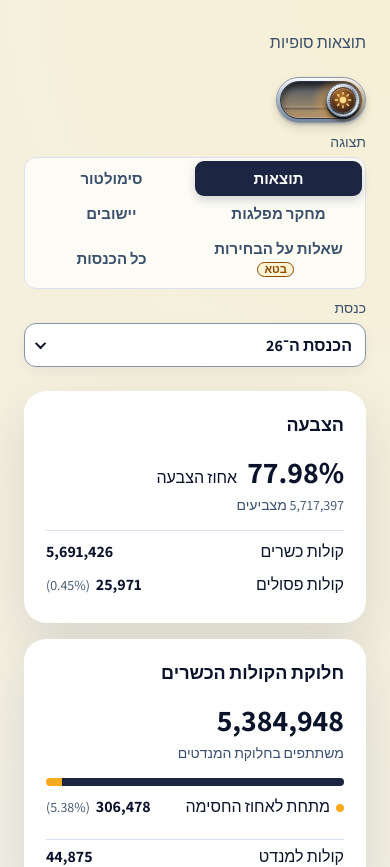
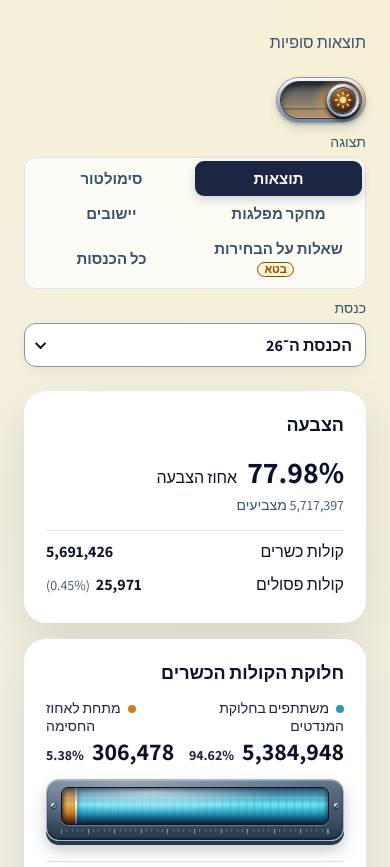
Before and after one commit to EladHeller/israel-elections, a React (Vite) app in the folder elections-client/: page /results/26 in a window 390 px wide. Shown: the top 867 px of the page. Built offline with nearby package versions, Linux system fonts and the light colour scheme.

Commit message:
Give the vote distribution a responsive glass meter (#624)

```diff
--- a/elections-client/src/components/VoteDistributionSection.tsx
+++ b/elections-client/src/components/VoteDistributionSection.tsx
@@ -1,6 +1,5 @@
-import { percentageFormat } from '../lib/ui-helpers';
 import React from 'react';
-import { numberFormat } from '../lib/ui-helpers';
+import { numberFormat, percentageFormat } from '../lib/ui-helpers';
 
 interface VoteDistributionSectionProps {
   nonParticipatingVotes: number;
@@ -8,6 +7,25 @@ interface VoteDistributionSectionProps {
   participatingVotes: number;
   votesPerMandate: number;
   isEdited: boolean;
+}
+
+function aimPrismLight(event: React.PointerEvent<HTMLDivElement>) {
+  if (event.pointerType !== 'mouse') return;
+  const prism = event.currentTarget;
+  const { left, top, width, height } = prism.getBoundingClientRect();
+  const x = (event.clientX - left) / width;
+  const y = (event.clientY - top) / height;
+  prism.style.setProperty('--prism-light-x', `${x * 100}%`);
+  prism.style.setProperty('--prism-light-y', `${y * 100}%`);
+  prism.style.setProperty('--prism-yaw', `${(x - 0.5) * 9}deg`);
+  prism.style.setProperty('--prism-pitch', `${(0.5 - y) * 11}deg`);
+}
+
+function resetPrismLight(event: React.PointerEvent<HTMLDivElement>) {
+  const { style } = event.currentTarget;
+  for (const property of ['--prism-light-x', '--prism-light-y', '--prism-yaw', '--prism-pitch']) {
+    style.removeProperty(property);
+  }
 }
 
 const VoteDistributionSection: React.FC<VoteDistributionSectionProps> = ({
@@ -19,39 +37,56 @@ const VoteDistributionSection: React.FC<VoteDistributionSectionProps> = ({
 }) => {
   const totalVotes = participatingVotes + nonParticipatingVotes;
   const participatingPercent = totalVotes > 0 ? 100 - nonParticipatingPercent : 0;
+  const participatingShare = `${percentageFormat.format(participatingPercent)}%`;
+  const nonParticipatingShare = `${percentageFormat.format(nonParticipatingPercent)}%`;
 
   return (
-    <section className="panel election-summary-panel" aria-labelledby="distribution-summary-title">
+    <section className="panel election-summary-panel vote-distribution-panel" aria-labelledby="distribution-summary-title">
       <h2 id="distribution-summary-title">
         {isEdited ? 'חלוקת הקולות בתרחיש' : 'חלוקת הקולות הכשרים'}
       </h2>
-      <div className="summary-headline">
-        <bdi className="summary-value">{numberFormat.format(participatingVotes)}</bdi>
-      </div>
-      <div className="summary-caption">משתתפים בחלוקת המנדטים</div>
-      <div
-        className="vote-distribution-bar"
-        role="img"
-        aria-label={`${percentageFormat.format(participatingPercent)}% משתתפים בחלוקת המנדטים, ${percentageFormat.format(nonParticipatingPercent)}% מתחת לאחוז החסימה`}
-      >
-        <span className="participating-votes-fill" style={{ width: `${participatingPercent}%` }} />
-        <span className="non-participating-votes-fill" style={{ width: `${nonParticipatingPercent}%` }} />
-      </div>
-      <dl className="distribution-details">
-        <div className="summary-detail">
+      <dl className="vote-distribution-readouts">
+        <div>
+          <dt className="participating-label">משתתפים בחלוקת המנדטים</dt>
+          <dd>
+            <bdi className="summary-value">{numberFormat.format(participatingVotes)}</bdi>
+            <bdi className="vote-distribution-share">{participatingShare}</bdi>
+          </dd>
+        </div>
+        <div>
           <dt className="non-participating-label">מתחת לאחוז החסימה</dt>
           <dd>
-            <bdi>{numberFormat.format(nonParticipatingVotes)}</bdi>
-            <span className="summary-caption"> ({percentageFormat.format(nonParticipatingPercent)}%)</span>
+            <bdi className="summary-value">{numberFormat.format(nonParticipatingVotes)}</bdi>
+            <bdi className="vote-distribution-share">{nonParticipatingShare}</bdi>
           </dd>
         </div>
+      </dl>
+      <div
+        className="vote-prism"
+        role="img"
+        aria-label={`${participatingShare} משתתפים בחלוקת המנדטים, ${nonParticipatingShare} מתחת לאחוז החסימה`}
+        data-filled={totalVotes > 0}
+        data-split={participatingPercent > 0 && nonParticipatingPercent > 0}
+        style={{ '--participating-share': `${participatingPercent}%` } as React.CSSProperties}
+        onPointerMove={aimPrismLight}
+        onPointerLeave={resetPrismLight}
+      >
+        <div className="vote-prism-frame" aria-hidden="true">
+          <div className="vote-prism-lens">
+            <span className="vote-prism-participating" />
+            <span className="vote-prism-divider" />
+          </div>
+          <div className="vote-prism-scale" />
+        </div>
+      </div>
+      <dl className="summary-breakdown">
         {isEdited && (
           <div className="summary-detail">
             <dt>סה״כ קולות בתרחיש</dt>
             <dd><bdi>{numberFormat.format(totalVotes)}</bdi></dd>
           </div>
         )}
-        <div className="summary-detail summary-breakdown">
+        <div className="summary-detail">
           <dt>קולות למנדט</dt>
           <dd><bdi>{numberFormat.format(votesPerMandate)}</bdi></dd>
         </div>
--- a/elections-client/src/styles.css
+++ b/elections-client/src/styles.css
@@ -568,35 +568,185 @@ body {
   font-weight: 400;
 }
 
-.distribution-details {
-  margin: 10px 0 0;
-}
-
-.vote-distribution-bar {
-  display: flex;
-  height: 8px;
-  margin-top: 16px;
-  border-radius: 999px;
-  overflow: hidden;
-  background: var(--ink-20);
-}
-
-.participating-votes-fill {
-  background: var(--ink-70);
-}
-
-.non-participating-votes-fill {
-  background: var(--accent);
-}
-
+.vote-distribution-panel {
+  --vote-prism-steel: #63778e;
+  --vote-prism-edge: #a7b8c9;
+  --vote-prism-bench: #27394c;
+  --vote-prism-blue: #2e9bb5;
+  --vote-prism-amber: #cf7c25;
+  --vote-prism-shadow: rgba(23, 38, 61, .26);
+}
+
+:root[data-theme='dark'] .vote-distribution-panel {
+  --vote-prism-steel: #3d526c;
+  --vote-prism-edge: #657d98;
+  --vote-prism-bench: #121d2c;
+  --vote-prism-blue: #35acc6;
+  --vote-prism-amber: #f5a54b;
+  --vote-prism-shadow: rgba(0, 0, 0, .48);
+}
+
+.vote-distribution-readouts {
+  display: grid;
+  grid-template-columns: minmax(0, 1.15fr) minmax(0, 1fr);
+  align-items: end;
+  gap: 8px;
+  margin: 0;
+}
+
+.vote-distribution-readouts > :last-child { text-align: end; }
+
+.vote-distribution-readouts dt {
+  color: var(--ink-70);
+  font-size: 14px;
+  line-height: 1.25;
+}
+
+.vote-distribution-readouts dd {
+  display: flex;
+  flex-wrap: wrap;
+  align-items: baseline;
+  gap: 2px 8px;
+  margin: 4px 0 0;
+}
+
+.vote-distribution-readouts > :last-child dd { justify-content: flex-end; }
+
+.vote-distribution-readouts .summary-value {
+  font-size: clamp(24px, 3vw, 36px);
+  line-height: 1.05;
+}
+
+.vote-distribution-share {
+  color: var(--ink-70);
+  font-size: 14px;
+  font-weight: 700;
+  font-variant-numeric: tabular-nums;
+  white-space: nowrap;
+}
+
+.participating-label::before,
 .non-participating-label::before {
   content: '';
   display: inline-block;
   width: 8px;
   height: 8px;
-  margin-inline-end: 6px;
+  margin-inline-end: 7px;
   border-radius: 50%;
-  background: var(--accent);
+  background: var(--vote-prism-blue);
+}
+
+.non-participating-label::before {
+  background: var(--vote-prism-amber);
+}
+
+.vote-prism {
+  margin-block: 14px 20px;
+  perspective: 500px;
+}
+
+.vote-prism-frame {
+  position: relative;
+  isolation: isolate;
+  padding: 7px 14px 6px;
+  border: 1px solid var(--vote-prism-edge);
+  border-radius: 13px;
+  background:
+    radial-gradient(ellipse at var(--prism-light-x, 28%) var(--prism-light-y, 0%), #ffffff59, transparent 60%),
+    linear-gradient(180deg, var(--vote-prism-steel), var(--vote-prism-bench));
+  box-shadow:
+    inset 0 1px 0 #ffffff45,
+    inset 0 -2px 2px #050d1999,
+    0 4px 0 var(--vote-prism-bench),
+    0 9px 15px var(--vote-prism-shadow);
+  transform: rotateX(var(--prism-pitch, 0deg)) rotateY(var(--prism-yaw, 0deg));
+  transition: transform 220ms ease-out;
+}
+
+.vote-prism-frame::before,
+.vote-prism-frame::after {
+  content: '';
+  position: absolute;
+  inset-block-start: 23px;
+  width: 5px;
+  height: 5px;
+  border-radius: 50%;
+  background: linear-gradient(135deg, #d4dce8 40%, #24394d 46% 57%, #778ca3 63%);
+  box-shadow: 0 1px 2px #020811bf;
+}
+
+.vote-prism-frame::before { inset-inline-start: 4px; }
+.vote-prism-frame::after { inset-inline-end: 4px; }
+
+.vote-prism-lens {
+  position: relative;
+  height: 38px;
+  overflow: hidden;
+  border: 1px solid #091423;
+  border-radius: 7px;
+  background: #182739;
+  box-shadow: 0 1px 0 #ffffff45, inset 0 2px 7px #0009;
+}
+
+.vote-prism[data-filled='true'] .vote-prism-lens {
+  background: linear-gradient(180deg, #894312, #ffbd57 46%, #e28023 72%, #632b0d);
+}
+
+.vote-prism-participating {
+  position: absolute;
+  inset-block: 0;
+  inset-inline-start: 0;
+  inline-size: var(--participating-share);
+  background: linear-gradient(180deg, #164b75, #6ae4f5 46%, #269ab9 72%, #102f58);
+  transition: inline-size 720ms cubic-bezier(.24, .74, .22, 1);
+}
+
+.vote-prism-lens::after {
+  content: '';
+  position: absolute;
+  inset: 0;
+  pointer-events: none;
+  background:
+    radial-gradient(ellipse at var(--prism-light-x, 34%) var(--prism-light-y, 12%), #ffffff9c, transparent 49%),
+    linear-gradient(180deg, #ffffff3b, #ffffff08 23%, #f5ffff38 25%, transparent 32%),
+    repeating-linear-gradient(90deg, #05162522 0 1px, transparent 1px 8px);
+  box-shadow: inset 0 2px 4px #05162580, inset 0 -4px 8px #0516257d;
+}
+
+.vote-prism-divider {
+  position: absolute;
+  z-index: 1;
+  inset-block: 0;
+  inset-inline-start: var(--participating-share);
+  width: 2px;
+  margin-inline-start: -1px;
+  background: linear-gradient(180deg, #607185, #fff9e5 42%, #a3adb6 75%, #414b5d);
+  box-shadow: 0 0 6px #101521b3;
+  opacity: 0;
+  transition: inset-inline-start 720ms cubic-bezier(.24, .74, .22, 1), opacity 220ms ease;
+}
+
+.vote-prism[data-split='true'] .vote-prism-divider { opacity: 1; }
+
+.vote-prism-scale {
+  height: 5px;
+  margin-top: 4px;
+  border-inline: 1px solid #d2e5f270;
+  background:
+    repeating-linear-gradient(90deg, transparent 0 calc(10% - 1px), #d2e5f270 calc(10% - 1px) 10%) top / 100% 5px,
+    repeating-linear-gradient(90deg, transparent 0 calc(2% - 1px), #d2e5f23b calc(2% - 1px) 2%) top / 100% 3px;
+  background-repeat: no-repeat;
+}
+
+@media (prefers-reduced-motion: reduce) {
+  .vote-prism-frame {
+    --prism-light-x: 32%;
+    --prism-light-y: 6%;
+    transform: none;
+  }
+  .vote-prism-frame,
+  .vote-prism-participating,
+  .vote-prism-divider { transition: none; }
 }
 
 .election-settings {
```
Also changed, not shown: 2 other files (tests, documents, lock files or other folders).
